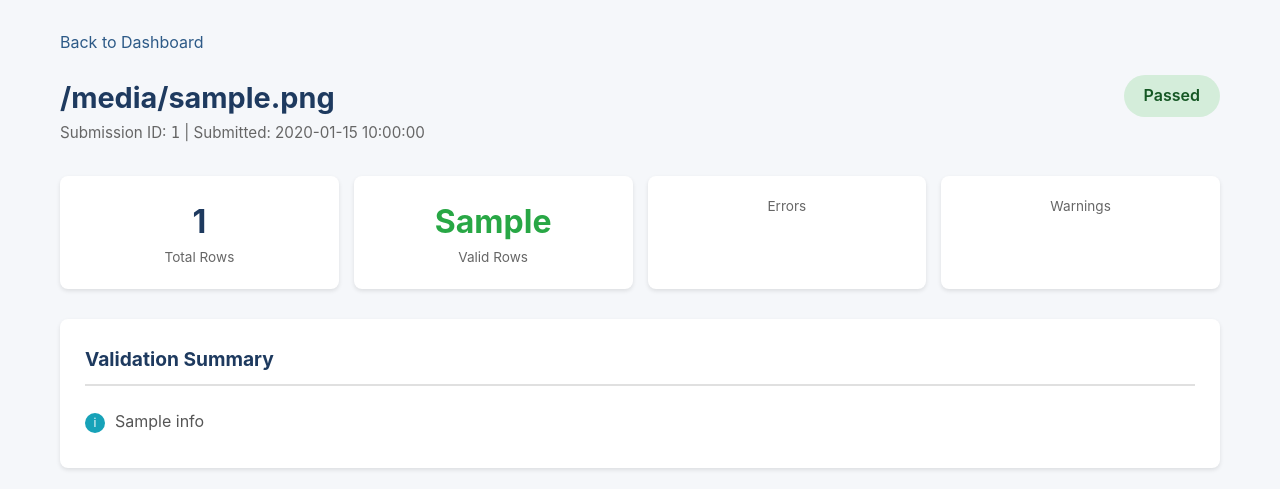
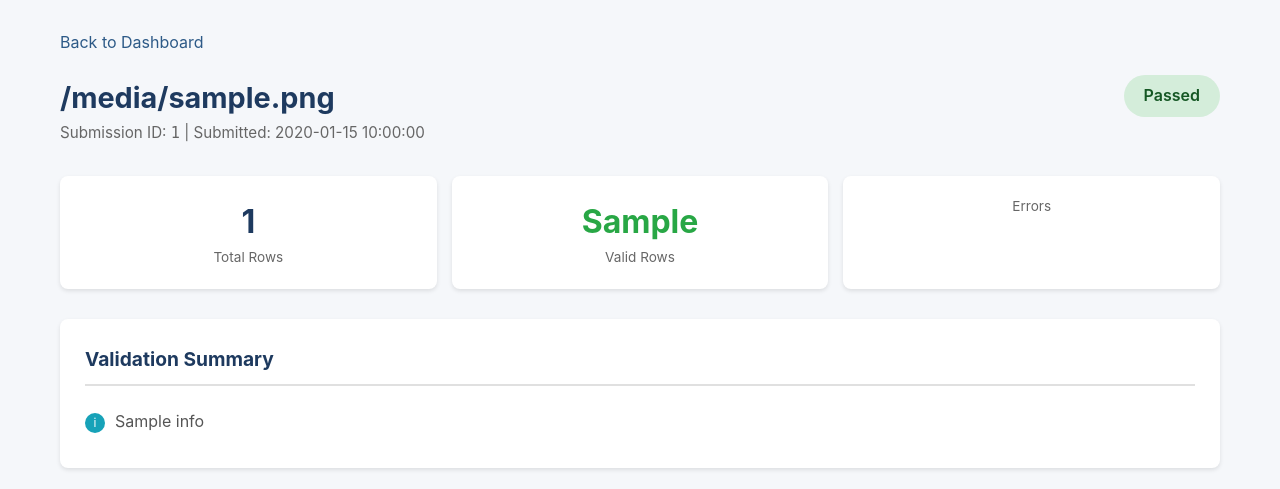
Before and after one commit to baysideshrimping/brfss-dashboard, a Flask app: template templates/validation_detail.html in a window 1280 px wide. Shown: the part 56-545 px from the top of the page. Run offline with Flask 3, Linux system fonts and the light colour scheme; the template is opened without the code that fills it: most values are stand-ins (such as "Sample title", 1, 10 or a date in 2020).

Commit message:
Remove warnings - everything is now an error
Simplified validation to pass/fail with errors only:
- Converted add_warning to call add_error internally
- Removed warnings section from UI
- Removed warnings count from dashboard
- Data must be perfect to pass validation

Co-Authored-By: Claude Opus 4.5 <noreply@anthropic.com>

```diff
--- a/app.py
+++ b/app.py
@@ -492,12 +492,8 @@ class ValidationResult:
         })
 
     def add_warning(self, row, field, message):
-        self.warnings.append({
-            'row': row,
-            'field': field,
-            'message': message,
-            'severity': 'warning'
-        })
+        # Warnings are now treated as errors - everything must be correct
+        self.add_error(row, field, message)
 
     def add_info(self, message):
         self.info.append(message)
@@ -1026,12 +1022,12 @@ def validate_brfss_data(df, result):
         result.data_summary = {'format': data_format}
 
     # Determine final status - simple pass/fail
-    if len(result.errors) == 0 and len(result.warnings) == 0:
+    if len(result.errors) == 0:
         result.status = 'passed'
         result.add_info("All validation checks passed!")
     else:
         result.status = 'failed'
-        result.add_info(f"Validation failed: {len(result.errors)} error(s), {len(result.warnings)} warning(s)")
+        result.add_info(f"Validation failed: {len(result.errors)} error(s)")
 
     return result
 
@@ -1116,14 +1112,12 @@ def validation_dashboard():
     failed = sum(1 for s in submissions.values() if s['status'] == 'failed')
 
     total_errors = sum(s['error_count'] for s in submissions.values())
-    total_warnings = sum(s['warning_count'] for s in submissions.values())
 
     summary = {
         'total_submissions': total,
         'passed': passed,
         'failed': failed,
         'total_errors': total_errors,
-        'total_warnings': total_warnings,
         'pass_rate': round(passed / total * 100, 1) if total > 0 else 0
     }
 
--- a/templates/validation_detail.html
+++ b/templates/validation_detail.html
@@ -127,7 +127,6 @@
         }
 
         .summary-card.errors .value { color: #dc3545; }
-        .summary-card.warnings .value { color: #ffc107; }
         .summary-card.valid .value { color: #28a745; }
 
         .section {
@@ -198,10 +197,6 @@
             font-weight: 500;
         }
 
-        .severity-warning {
-            color: #856404;
-            font-weight: 500;
-        }
 
         .error-table-container {
             max-height: 400px;
@@ -325,10 +320,6 @@
                 <div class="value">{{ result.error_count }}</div>
                 <div class="label">Errors</div>
             </div>
-            <div class="summary-card warnings">
-                <div class="value">{{ result.warning_count }}</div>
-                <div class="label">Warnings</div>
-            </div>
         </div>
 
         {% if result.info %}
@@ -403,37 +394,6 @@
         </div>
         {% endif %}
 
-        {% if result.warnings %}
-        <div class="section">
-            <h2>Warnings ({{ result.warning_count }})</h2>
-            <div class="error-table-container">
-                <table>
-                    <thead>
-                        <tr>
-                            <th>Row</th>
-                            <th>Field</th>
-                            <th>Message</th>
-                        </tr>
-                    </thead>
-                    <tbody>
-                        {% for warn in result.warnings[:50] %}
-                        <tr>
-                            <td>{{ warn.row }}</td>
-                            <td><code>{{ warn.field }}</code></td>
-                            <td class="severity-warning">{{ warn.message }}</td>
-                        </tr>
-                        {% endfor %}
-                    </tbody>
-                </table>
-            </div>
-            {% if result.warning_count > 50 %}
-            <p style="margin-top: 10px; color: #666; font-size: 0.9rem;">
-                Showing first 50 of {{ result.warning_count }} warnings.
-            </p>
-            {% endif %}
-        </div>
-        {% endif %}
-
         <div class="actions">
             <a href="/submit" class="btn btn-primary">Submit Another File</a>
             <a href="/validation" class="btn btn-secondary">Back to Dashboard</a>
```
